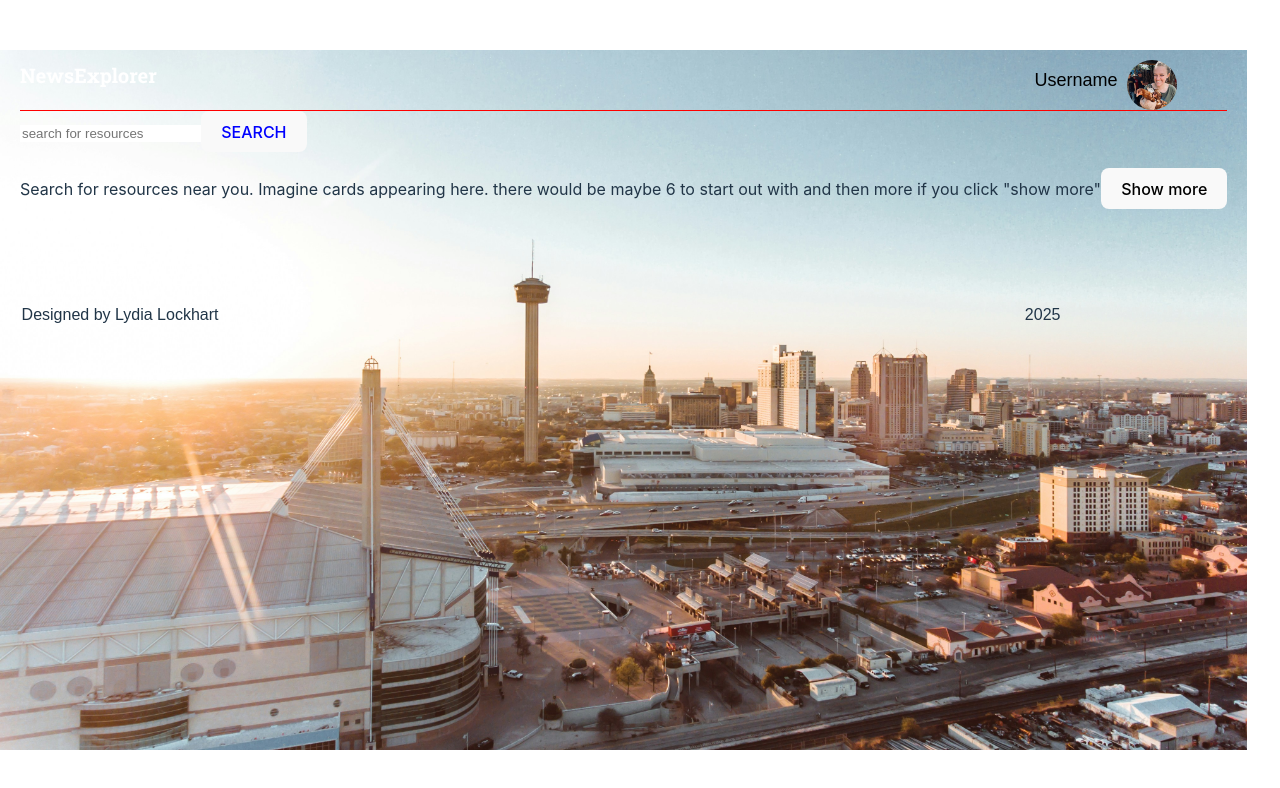
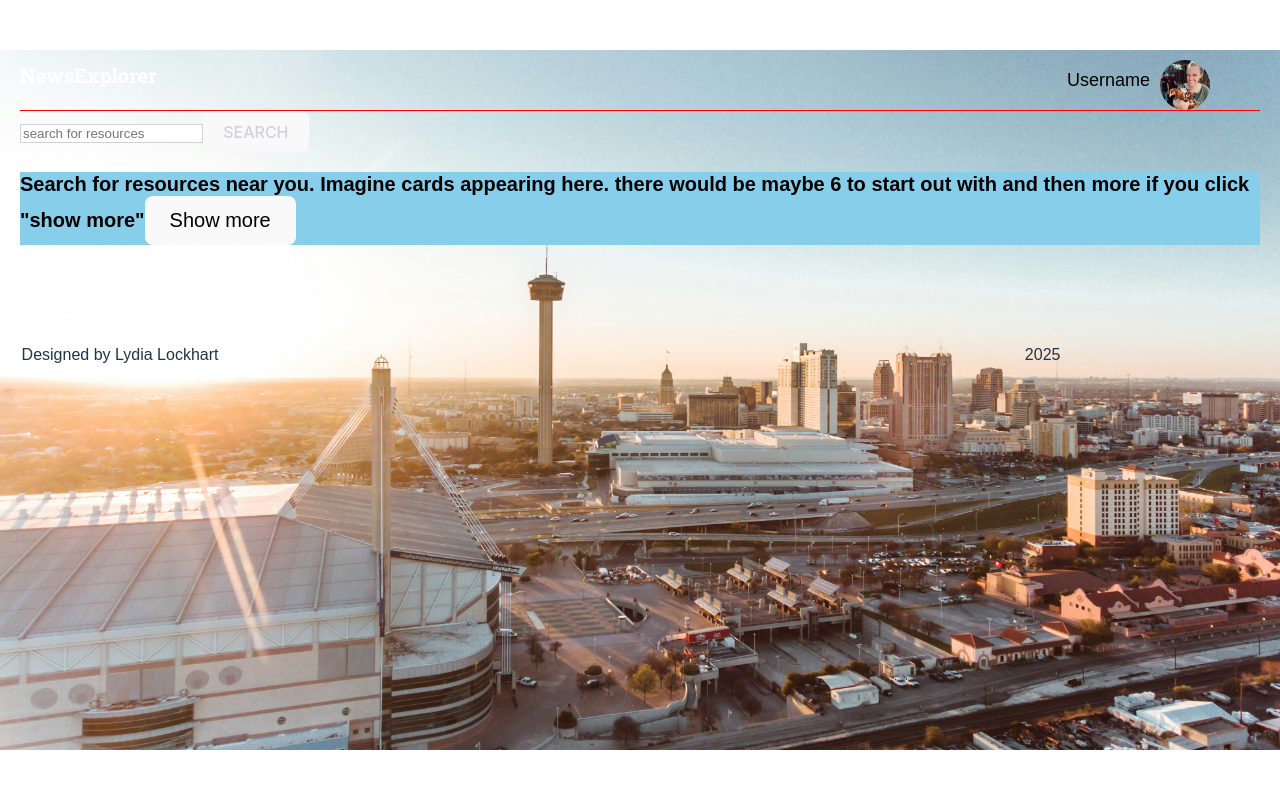
Before and after one commit to lydiacodes04/final-project, a React (Vite) app in the folder hello-vite/: page / in a window 1280 px wide. Shown: the top 788 px of the page. Built offline with nearby package versions, Linux system fonts and the light colour scheme.

Commit message:
work on formatting Main.jsx

```diff
--- a/hello-vite/src/components/ItemCard/ItemCard.css
+++ b/hello-vite/src/components/ItemCard/ItemCard.css
@@ -3,9 +3,12 @@
   max-width: 323px;
   max-height: 300px;
   display: flex;
+  flex-direction: row;
   justify-content: center;
+  align-items: center;
   font-family: Cabinet Grotesk, sans-serif;
   color: #000;
+  background-color: #0000004d;
 }
 
 .resourceCard__name {
@@ -22,20 +25,16 @@
   background-color: #fff;
   align-items: center;
 }
-/* .card__heart {
-  position: absolute;
-  top: 15px;
-  right: 5px;
-  margin: 0;
-  padding: 2px 12px 2px 12px;
-  gap: 8px;
-  border-radius: 4px;
-  opacity: 0px;
-  align-items: center;
+
+.resourceCard__address {
+  font-size: 12px;
+  flex-direction: column;
 }
 
-.card__image {
-  width: 100%;
-  border: 1px #000;
-  border-radius: 19px;
+/* .resourceCard_type {
+  font-size: 12px;
 } */
+/*
+.resourceCard_distance {
+  font-size: 12px;
+} */
--- a/hello-vite/src/components/ItemCard/ItemCard.jsx
+++ b/hello-vite/src/components/ItemCard/ItemCard.jsx
@@ -4,14 +4,11 @@ function ItemCard({ singleResource }) {
   return (
     <li className="resourceCard">
       <h2 className="resourceCard__name">{singleResource.Name}</h2>
+      <h2 className="resourceCard_type">{singleResource.ProgramType}</h2>
       <h2 className="resourceCard__address">
         {singleResource.Address1},{singleResource.City},
         {singleResource.StateAbbrev},{singleResource.Zip}
       </h2>
-      {/* <h2 className="resource_address">
-        {`${resource.Address1}, ${resource.City}, ${resource.StateAbbrev}, ${resource.Zip}`}
-      </h2> */}
-      <h2 className="resourceCard_type">{singleResource.ProgramType}</h2>
       <h2 className="resourceCard_distance">{singleResource.Distance}</h2>
     </li>
   );
--- a/hello-vite/src/components/Main/Main.css
+++ b/hello-vite/src/components/Main/Main.css
@@ -7,25 +7,31 @@
   color: #d1d2d6;
 } */
 .search_fieldset {
-  /* border-radius: 75%; */
+  /* border-radius: 5%; */
   width: 608;
   height: 64;
   top: 432px;
   left: 416px;
-  border: 1px, #d1d2d6;
+  border: 1px solid #d1d2d6;
+  /* background-color: #0000004d; */
 }
-.search_button {
+.search_submit-button {
   border-radius: solid, #000, 1px;
-  color: blue;
+  color: #d1d2d6;
 }
 
-.search_text {
+.search__text {
   font-family: Cabinet Grotesk, sans-serif;
   font-size: 20px;
   font-weight: 550;
   line-height: 24px;
   text-align: left;
   color: #000;
+  background-color: skyblue;
+}
+.search_more-button {
+  border-radius: solid, #000, 1px;
+  color: #d1d2d6;
 }
 
 .cards__list {
--- a/hello-vite/src/components/Main/Main.jsx
+++ b/hello-vite/src/components/Main/Main.jsx
@@ -13,7 +13,7 @@ function Main({ resource, onZipSubmit, handleInputChange, inputValue }) {
             onChange={handleInputChange}
             placeholder="search for resources"
           ></input>
-          <button className="search_button" type="submit">
+          <button className="search_submit-button" type="submit">
             SEARCH
           </button>
         </form>
@@ -22,10 +22,10 @@ function Main({ resource, onZipSubmit, handleInputChange, inputValue }) {
           Search for resources near you. Imagine cards appearing here. there
           would be maybe 6 to start out with and then more if you click "show
           more"
-          <button>Show more</button>
+          <button className="search__more-button">Show more</button>
         </p>
       </section>
-      {/* <ItemCard singleResource={singleResource}></ItemCard> */}
+
       {resource.map((singleResource) => {
         return (
           <ItemCard singleResource={singleResource} key={singleResource.Name} />
```
